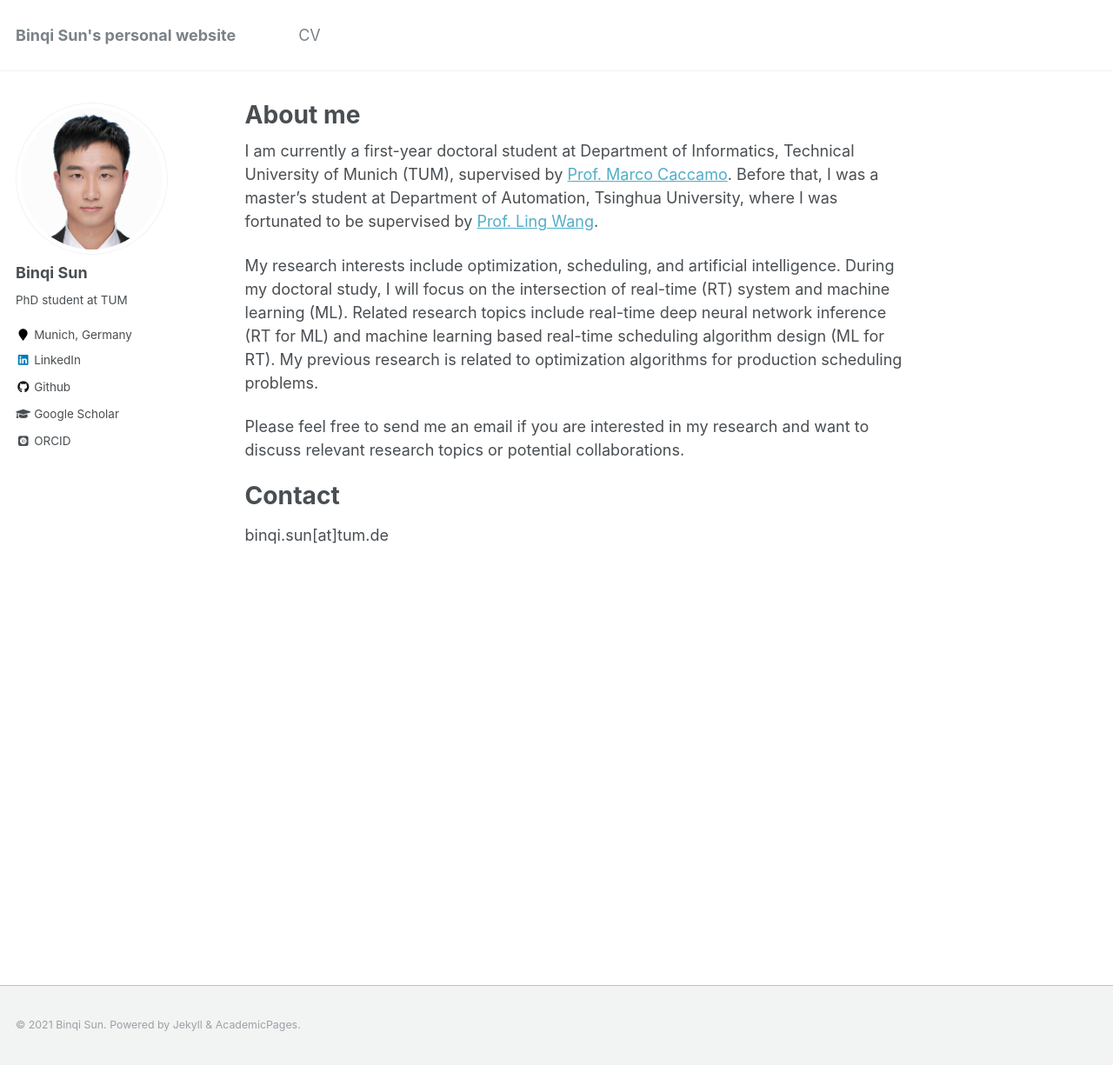
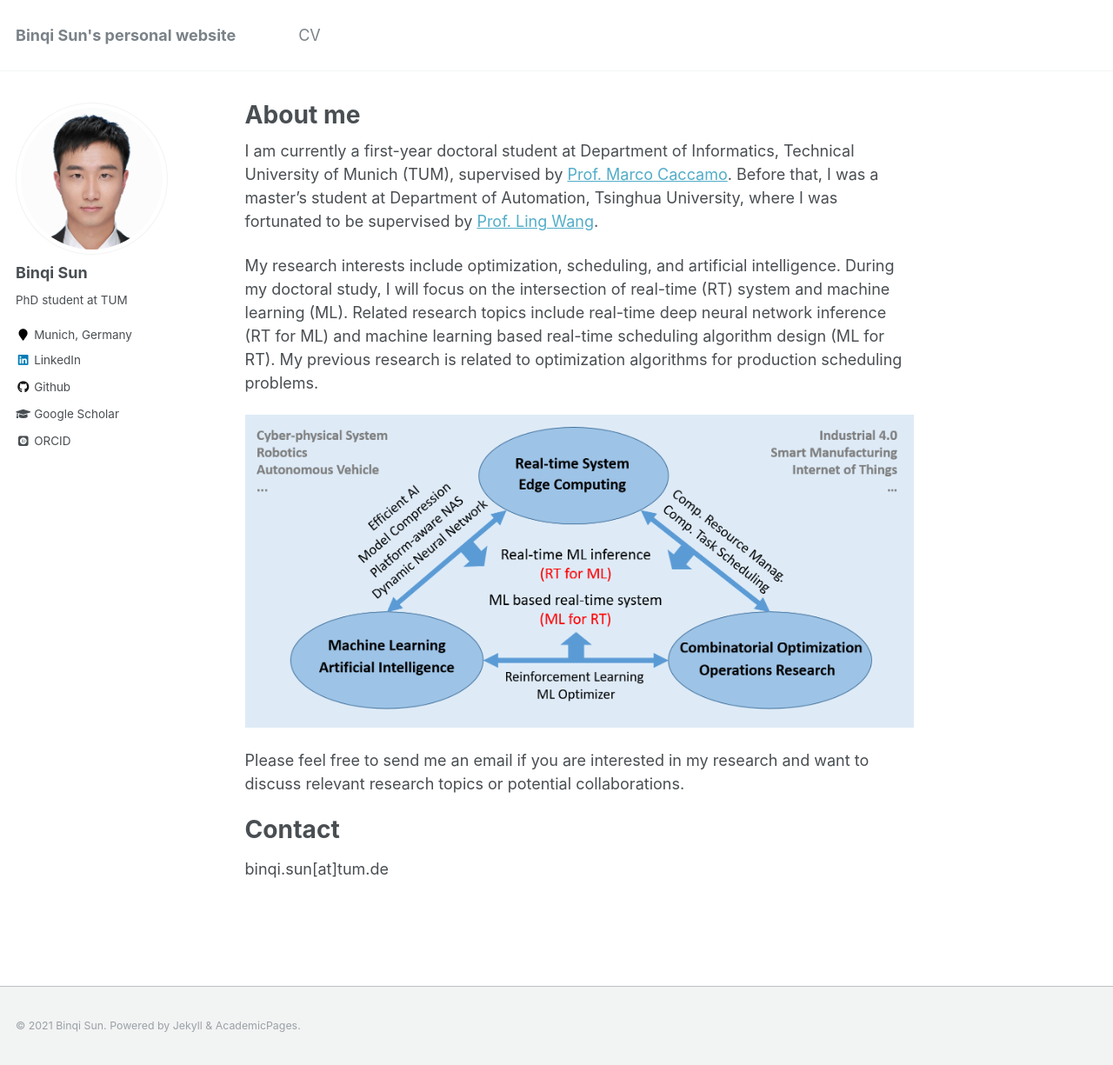
Before and after one commit to binqi-sun/binqi-sun.github.io, a Jekyll site: the page built from _pages/about.md, in a window 1280 px wide and 1225 px high. Shown: the whole window at 87% size. Built offline with Jekyll 4.4.1, drawn with Linux system fonts in a browser that asks for light colours; some web fonts are replaced.

Commit message:
update about

```diff
--- a/_pages/about.md
+++ b/_pages/about.md
@@ -12,6 +12,8 @@ I am currently a first-year doctoral student at Department of Informatics, Techn
 
 My research interests include optimization, scheduling, and artificial intelligence. During my doctoral study, I will focus on the intersection of real-time (RT) system and machine learning (ML). Related research topics include real-time deep neural network inference (RT for ML) and machine learning based real-time scheduling algorithm design (ML for RT). My previous research is related to optimization algorithms for production scheduling problems.
 
+![avatar](images/phd_research_topic.png)
+
 Please feel free to send me an email if you are interested in my research and want to discuss relevant research topics or potential collaborations.
 
 Contact
```
Also changed, not shown: images/phd_research_topic.png (added).
